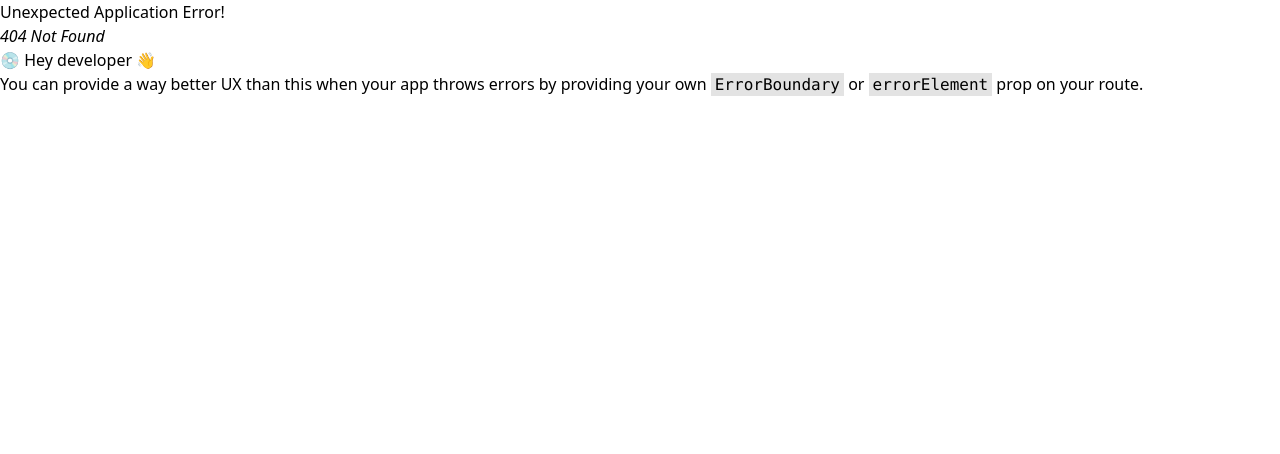
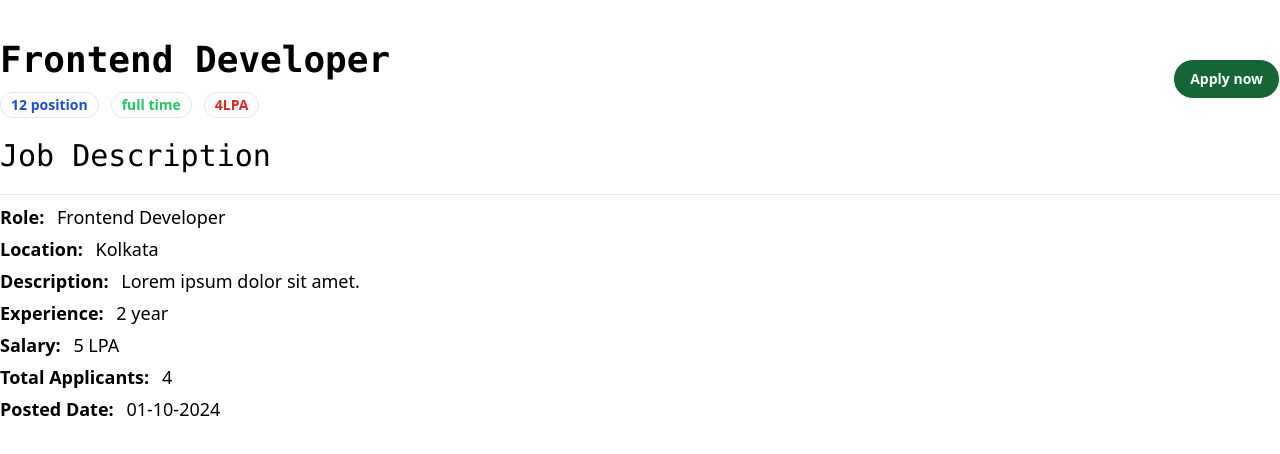
Before and after one commit to subhranil1101/job-portal, a React (Vite) app in the folder frontend/: page /jobs/description/1 in a window 1280 px wide. Before the commit this address had no page. Shown: the top 454 px of the page. Built offline with nearby package versions, Linux system fonts and the light colour scheme.

Commit message:
job description page

```diff
--- a/frontend/src/App.jsx
+++ b/frontend/src/App.jsx
@@ -5,6 +5,7 @@ import Home from "./components/Home";
 import Jobs from "./components/Jobs";
 import Browse from "./components/Browse";
 import Profile from "./components/Profile";
+import JobDescription from "./components/JobDescription";
 
 const appRouter = createBrowserRouter([
   {
@@ -24,6 +25,10 @@ const appRouter = createBrowserRouter([
     element: <Jobs />
   },
   {
+    path: '/jobs/description/:id',
+    element: <JobDescription />
+  },
+  {
     path: '/browse',
     element: <Browse />
   },
--- a/frontend/src/components/Job.jsx
+++ b/frontend/src/components/Job.jsx
@@ -2,8 +2,11 @@ import { Bookmark, Info } from "lucide-react"
 import { Button } from "./ui/button"
 import { Avatar, AvatarImage } from "./ui/avatar"
 import { Badge } from "./ui/badge"
+import { useNavigate } from "react-router-dom"
 
 const Job = () => {
+      const navigate = useNavigate()
+      const jobId = 'sbhjsbhbsh'
       return (
             <div className="border border-slate-500 rounded-xl p-5 shadow-xl shadow-gray-300 bg-white hover:scale-105 cursor-auto">
                   <div className="flex items-center justify-between">
@@ -28,7 +31,7 @@ const Job = () => {
                         <Badge variant='ghost' className='text-red-600 font-bold text-sm'>4LPA</Badge>
                   </div>
                   <div className="flex justify-between mt-5 font-serif">
-                        <Button variant='ghost' className=' text-xs bg-green-400 hover:bg-green-600  font-bold rounded-full'>Details &nbsp;<Info size='icon' /></Button>
+                        <Button onClick={() => navigate(`/jobs/description/${jobId}`)} variant='ghost' className=' text-xs bg-green-400 hover:bg-green-600  font-bold rounded-full'>Details &nbsp;<Info size='icon' /></Button>
                         <Button variant='ghost' className='bg-gray-300 hover:bg-gray-400 rounded-full text-xs font-bold'>Save for later &nbsp; <Bookmark size='icon' /></Button>
                   </div>
             </div>
--- /dev/null
+++ b/frontend/src/components/JobDescription.jsx
@@ -0,0 +1,38 @@
+import { Badge } from "./ui/badge"
+import { Button } from "./ui/button"
+
+const JobDescription = () => {
+      const isApplied = false;
+      return (
+            <div className="max-w-7xl mx-auto my-10">
+                  <div className="flex justify-between items-center ">
+                        <div>
+                              <h1 className="text-4xl font-bold font-mono">Frontend Developer</h1>
+                              <div className="flex gap-3 items-center pt-3">
+                                    <Badge variant='ghost' className='text-blue-700 font-bold text-sm'>12 position</Badge>
+                                    <Badge variant='ghost' className='text-green-500 font-bold text-sm'>full time</Badge>
+                                    <Badge variant='ghost' className='text-red-600 font-bold text-sm'>4LPA</Badge>
+                              </div>
+                        </div>
+                        {isApplied ? <Button variant="outline" disabled={isApplied} className="rounded-full cursor-not-allowed bg-gray-700 text-gray-200  font-bold">
+                              Already Applied
+                        </Button> : <Button variant="outline" className="rounded-full bg-green-800 text-white hover:bg-green-900 hover:text-white font-bold">
+                              Apply now
+                        </Button>}
+                  </div>
+                  <h1 className="text-3xl font-medium  my-5 font-mono">Job Description</h1>
+                  <hr className="mt-2" />
+                  <div className="my-2">
+                        <h1 className="text-lg  my-1 font-bold">Role: <span className="pl-2 font-normal ">Frontend Developer</span></h1>
+                        <h1 className="text-lg  my-1 font-bold">Location: <span className="pl-2 font-normal ">Kolkata</span></h1>
+                        <h1 className="text-lg  my-1 font-bold">Description: <span className="pl-2 font-normal ">Lorem ipsum dolor sit amet.</span></h1>
+                        <h1 className="text-lg  my-1 font-bold">Experience: <span className="pl-2 font-normal ">2 year</span></h1>
+                        <h1 className="text-lg  my-1 font-bold">Salary: <span className="pl-2 font-normal ">5 LPA</span></h1>
+                        <h1 className="text-lg  my-1 font-bold">Total Applicants: <span className="pl-2 font-normal ">4</span></h1>
+                        <h1 className="text-lg  my-1 font-bold">Posted Date: <span className="pl-2 font-normal ">01-10-2024</span></h1>
+                  </div>
+            </div>
+      )
+}
+
+export default JobDescription
```
